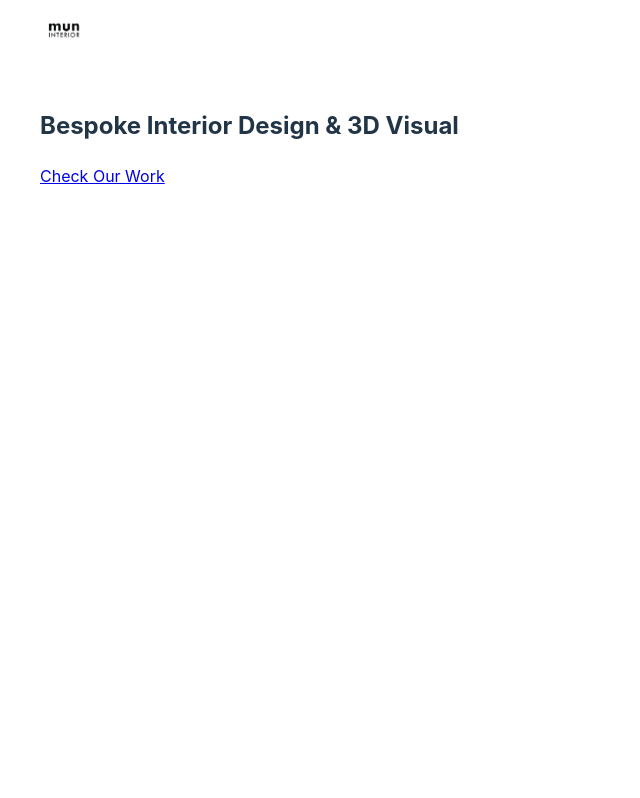
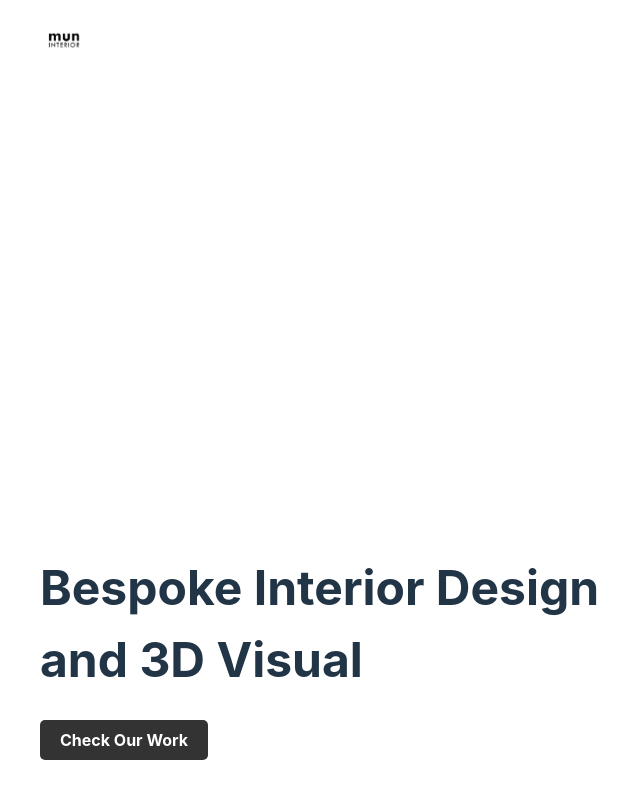
Before and after one commit to hlmyrsyd/muninterior-app, a React (Vite) app: page / in a window 1280 px wide. Shown: the whole page, without its empty margins (0-640 px from the left). Built offline with nearby package versions, Linux system fonts and the light colour scheme.

Commit message:
nav and hero update

```diff
--- a/src/App.css
+++ b/src/App.css
@@ -1,5 +1,5 @@
 #root {
-  max-width: 1280px;
+  /* max-width: 1280px; */
   margin: 0 auto;
   padding: 2rem;
   text-align: center;
--- a/src/components/Header.css
+++ b/src/components/Header.css
@@ -1,11 +1,30 @@
 .hero {
-    padding: 3rem 0;
+    padding: 30rem 0 0 0;
+    margin: 0;
+
 }
 
 .hero-text {
     text-align: left;
 }
 
-.btn {
+.hero-text h1 {
+    font-size: 3rem;
+}
 
+.hero-text a {
+    font-size: 1rem;
 }
+
+.hero-text .btn {
+    background-color: #333;
+    color: #fff;
+    padding: 10px 20px;
+    border-radius: 5px;
+    text-decoration: none;
+    font-weight: bolder;
+}
+
+.hero-text .btn:hover {
+    background-color: #555;
+}
--- a/src/components/Header.jsx
+++ b/src/components/Header.jsx
@@ -4,12 +4,12 @@ import './Header.css'
 function Header() {
 
     return (
-        <section id='home' className="hero">
+        <div id='home' className="hero">
             <div className="hero-text">
-                <h1>Bespoke Interior Design & 3D Visual</h1>
+                <h1>Bespoke Interior Design <br/>and 3D Visual</h1>
                 <a href="#portfolio" className="btn">Check Our Work</a>
             </div>
-        </section>
+        </div>
     );
 }
 
--- a/src/components/Navigation.css
+++ b/src/components/Navigation.css
@@ -18,7 +18,7 @@
 }
 
 .navigation .logo img {
-    padding: 6px 0;
+    padding: 1rem 0;
     width: 3rem;
 }
 
```
